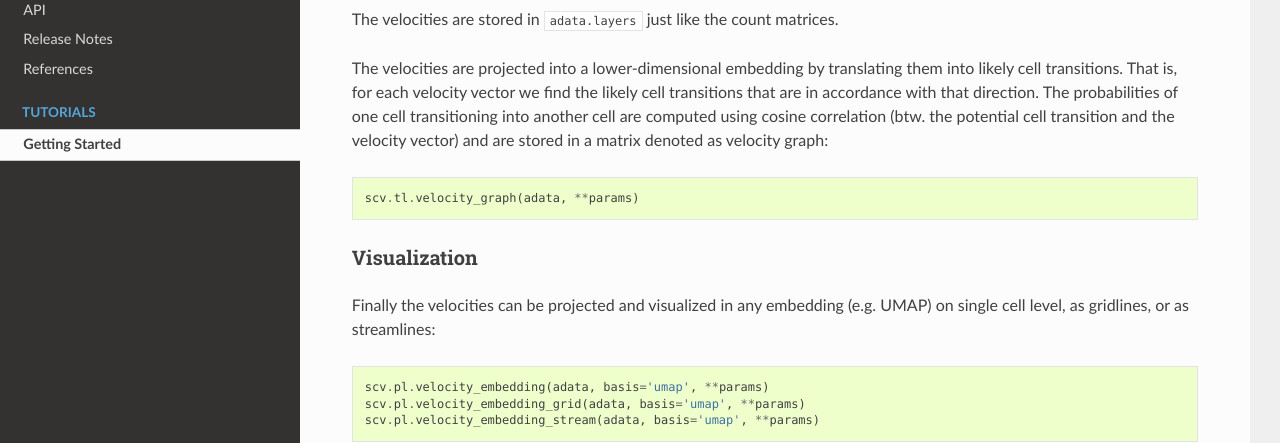
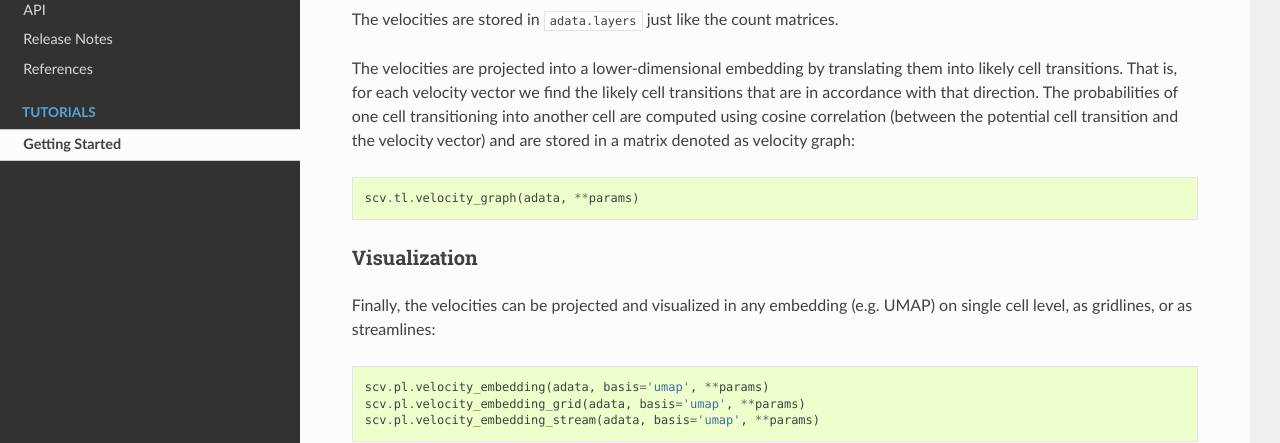
Before and after one commit to theislab/scvelo, a Sphinx documentation site: the page built from docs/source/getting_started.rst, in a window 1280 px wide and 900 px high, scrolled down 1733 px. Shown: the part 199-642 px from the top of the window. Built offline with Sphinx 7.4.7 and the Read the Docs theme 2.0.0, drawn with Linux system fonts in a browser that asks for light colours; pages that are not in the unit, such as notebooks, are missing from menus; the version number could not be read and is left out; some of the changed lines change nothing that is shown.

Commit message:
correct urls

```diff
--- a/docs/source/conf.py
+++ b/docs/source/conf.py
@@ -190,21 +190,23 @@
 
 
 project_dir = Path(__file__).parent.parent.parent  # project/docs/source/conf.py/../../.. → project/
-github_url1 = 'https://github.com/{github_user}/{github_repo}/tree/{github_version}'.format_map(html_context)
-github_url2 = 'https://github.com/theislab/anndata/tree/master/anndata'
-github_url3 = 'https://github.com/theislab/scanpy/tree/master'
+github_url_scvelo = 'https://github.com/{github_user}/{github_repo}/tree/{github_version}'.format_map(html_context)
+github_url_read_loom = 'https://github.com/theislab/anndata/tree/master/anndata'
+github_url_read = 'https://github.com/theislab/scanpy/tree/master'
+github_url_scanpy = 'https://github.com/theislab/scanpy/tree/master/scanpy'
 from pathlib import PurePosixPath
 
 
 def modurl(qualname):
     """Get the full GitHub URL for some object’s qualname."""
     obj, module = get_obj_module(qualname)
-    github_url = github_url1
+    github_url = github_url_scvelo
     try:
         path = PurePosixPath(Path(module.__file__).resolve().relative_to(project_dir))
     except ValueError:
         # trying to document something from another package
-        github_url = github_url2 if 'read_loom' in qualname else github_url3
+        github_url = github_url_read_loom if 'read_loom' in qualname \
+            else github_url_read if 'read' in qualname else github_url_scanpy
         path = '/'.join(module.__file__.split('/')[-2:])
     start, end = get_linenos(obj)
     fragment = '#L{}-L{}'.format(start, end) if start and end else ''
--- a/docs/source/getting_started.rst
+++ b/docs/source/getting_started.rst
@@ -69,14 +69,14 @@
 The velocities are projected into a lower-dimensional embedding by translating them into likely cell transitions.
 That is, for each velocity vector we find the likely cell transitions that are in accordance with that direction.
 The probabilities of one cell transitioning into another cell are computed using cosine correlation
-(btw. the potential cell transition and the velocity vector) and are stored in a matrix denoted as velocity graph::
+(between the potential cell transition and the velocity vector) and are stored in a matrix denoted as velocity graph::
 
     scv.tl.velocity_graph(adata, **params)
 
 Visualization
 '''''''''''''
 
-Finally the velocities can be projected and visualized in any embedding (e.g. UMAP) on single cell level, as gridlines, or as streamlines::
+Finally, the velocities can be projected and visualized in any embedding (e.g. UMAP) on single cell level, as gridlines, or as streamlines::
 
     scv.pl.velocity_embedding(adata, basis='umap', **params)
     scv.pl.velocity_embedding_grid(adata, basis='umap', **params)
```
